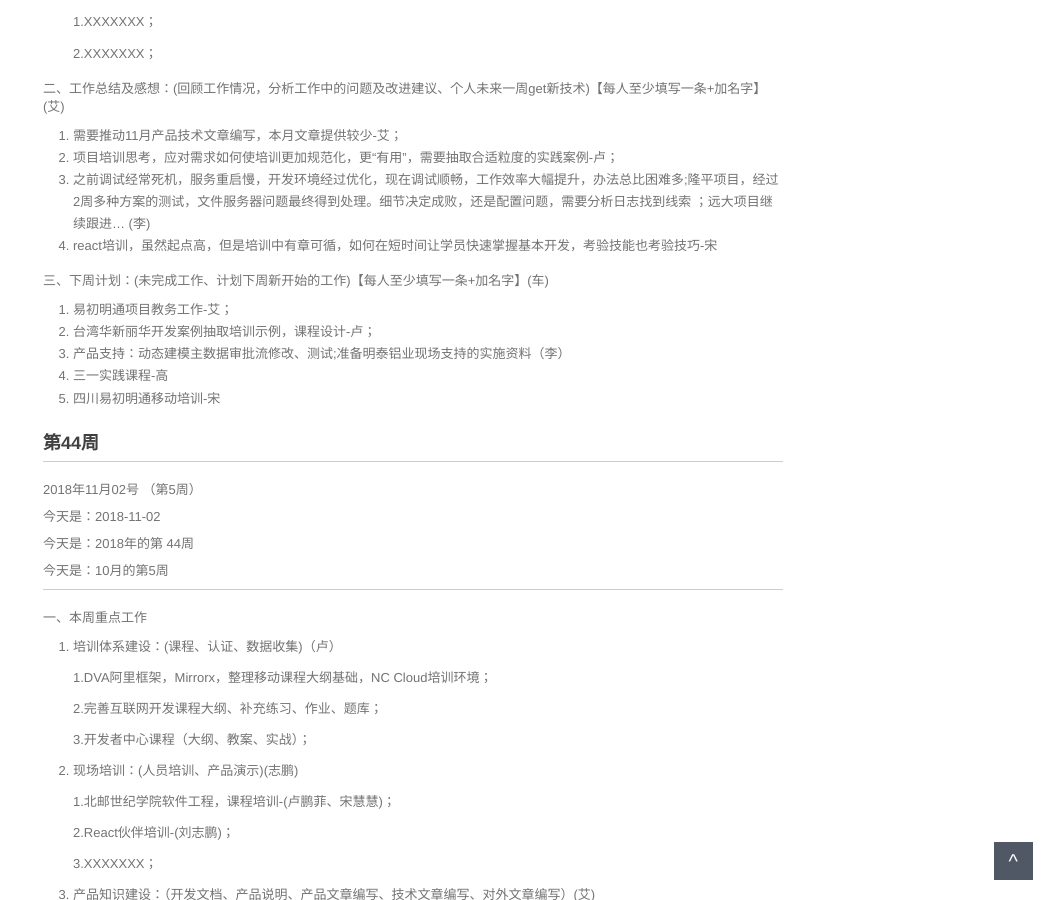
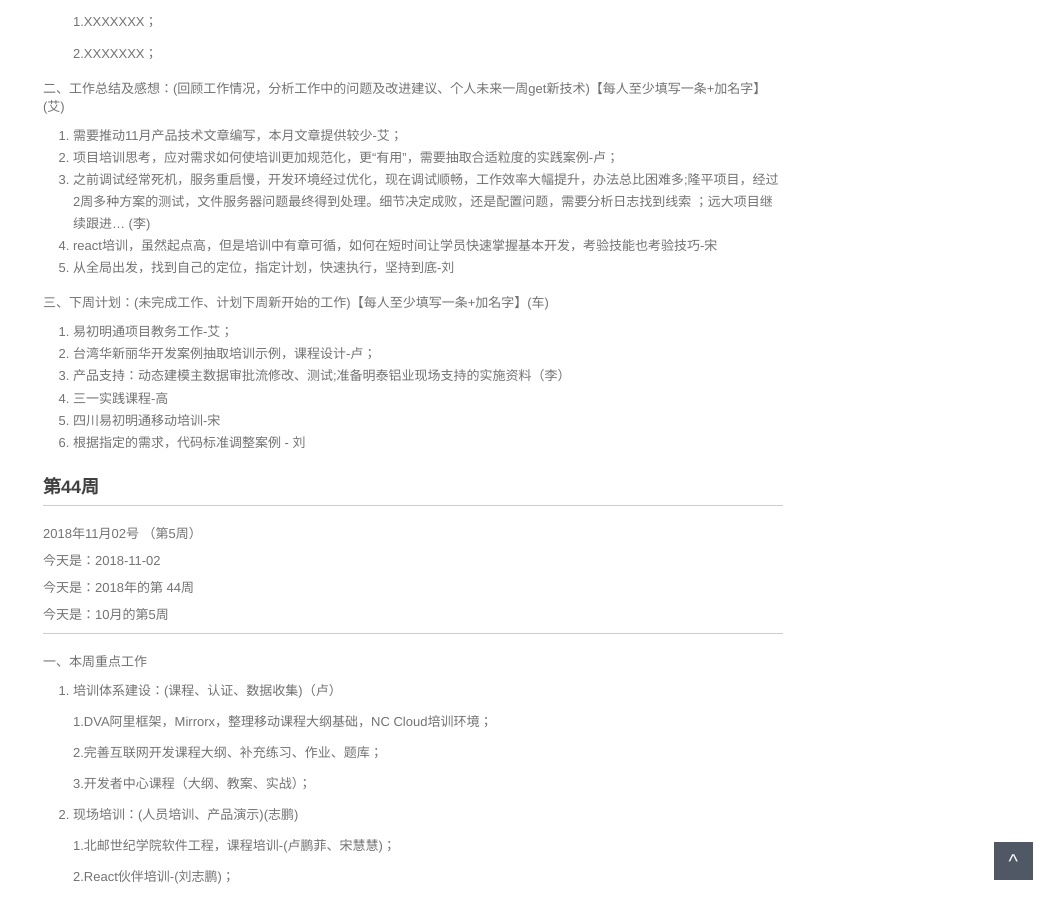
Before and after one commit to walllFlower/blog, a Jekyll site: the page built from _posts/2018-07-17-day_report_cxz.md, in a window 1280 px wide and 900 px high, scrolled down 1302 px. Shown: the whole window, without its empty margins (227-1280 px from the left). Built offline with Jekyll 4.4.1, drawn with Linux system fonts in a browser that asks for light colours; comment, search, counter and statistics services are not loaded.

Commit message:
Update 2018-07-17-day_report_cxz.md
刘志鹏周报

```diff
--- a/_posts/2018-07-17-day_report_cxz.md
+++ b/_posts/2018-07-17-day_report_cxz.md
@@ -88,6 +88,7 @@ categories: 技术运营工作周报
 2. 项目培训思考，应对需求如何使培训更加规范化，更“有用”，需要抽取合适粒度的实践案例-卢；
 3. 之前调试经常死机，服务重启慢，开发环境经过优化，现在调试顺畅，工作效率大幅提升，办法总比困难多;隆平项目，经过2周多种方案的测试，文件服务器问题最终得到处理。细节决定成败，还是配置问题，需要分析日志找到线索  ；远大项目继续跟进...     (李)
 4. react培训，虽然起点高，但是培训中有章可循，如何在短时间让学员快速掌握基本开发，考验技能也考验技巧-宋
+5. 从全局出发，找到自己的定位，指定计划，快速执行，坚持到底-刘
 
 三、下周计划：(未完成工作、计划下周新开始的工作)【每人至少填写一条+加名字】(车)
 
@@ -96,6 +97,7 @@ categories: 技术运营工作周报
 3. 产品支持：动态建模主数据审批流修改、测试;准备明泰铝业现场支持的实施资料（李）
 4. 三一实践课程-高
 5. 四川易初明通移动培训-宋
+6. 根据指定的需求，代码标准调整案例 - 刘
 
 ###  第44周
 
```
